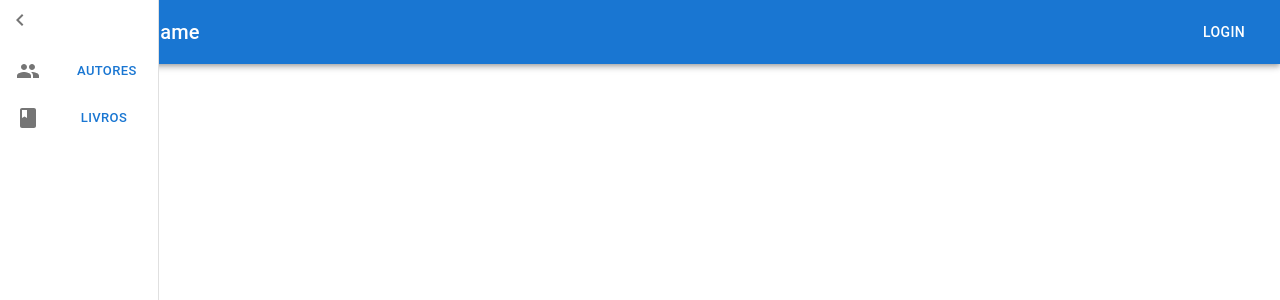
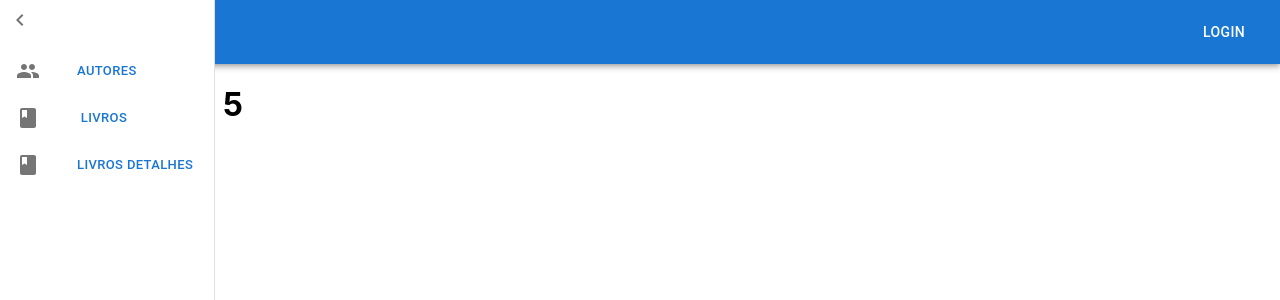
Before and after one commit to pessolatohenrique/template-generator, a React (Create React App) app in the folder templates/react-material-ui/: page /livros/5 in a window 1280 px wide. Both pictures are taken after a click on the button "menu". Shown: the top 300 px of the page. Built offline with nearby package versions, Linux system fonts and the light colour scheme.

Commit message:
react-material-ui: configuracao do react-router com exemplos

```diff
--- a/templates/react-material-ui/package.json
+++ b/templates/react-material-ui/package.json
@@ -13,6 +13,7 @@
     "@testing-library/user-event": "^12.1.10",
     "react": "^17.0.2",
     "react-dom": "^17.0.2",
+    "react-router-dom": "^5.3.0",
     "react-scripts": "4.0.3",
     "web-vitals": "^1.0.1"
   },
--- a/templates/react-material-ui/src/App.js
+++ b/templates/react-material-ui/src/App.js
@@ -1,10 +1,34 @@
+import React from "react";
 import AppBarWrapper from "./components/AppBarWrapper";
+import { BrowserRouter as Router, Switch, Route } from "react-router-dom";
+import ExampleList from "./views/register/ExampleList";
+import ExampleForm from "./views/register/ExampleForm";
+import ExampleDetail from "./views/register/ExampleDetail";
+import NotFound from "./components/NotFound";
 
 function App() {
   return (
-    <>
+    <Router>
       <AppBarWrapper />
-    </>
+
+      <Switch>
+        <Route path="/autores">
+          <ExampleList />
+        </Route>
+
+        <Route exact path="/livros">
+          <ExampleForm />
+        </Route>
+
+        <Route exact path="/livros/:id">
+          <ExampleDetail />
+        </Route>
+
+        <Route path="*">
+          <NotFound />
+        </Route>
+      </Switch>
+    </Router>
   );
 }
 
--- a/templates/react-material-ui/src/components/AppBarWrapper.js
+++ b/templates/react-material-ui/src/components/AppBarWrapper.js
@@ -26,6 +26,11 @@ const items = [
   {
     table: "livros",
     link: "livros",
+    icon: <BookIcon />,
+  },
+  {
+    table: "livros detalhes",
+    link: "livros/5",
     icon: <BookIcon />,
   },
 ];
--- /dev/null
+++ b/templates/react-material-ui/src/components/NotFound.js
@@ -0,0 +1,10 @@
+function NotFound() {
+  return (
+    <>
+      <h1>Component not found</h1>
+      <p>elaborar estilo</p>
+    </>
+  );
+}
+
+export default NotFound;
--- /dev/null
+++ b/templates/react-material-ui/src/views/register/ExampleDetail.js
@@ -0,0 +1,9 @@
+import React from "react";
+import { useParams } from "react-router-dom";
+
+function ExampleDetail() {
+  const { id } = useParams();
+  return <h1>Detail with ID: {id}</h1>;
+}
+
+export default ExampleDetail;
--- a/templates/react-material-ui/src/views/register/ExampleForm.js
+++ b/templates/react-material-ui/src/views/register/ExampleForm.js
@@ -1 +1,5 @@
-// Silence is golden
+function ExampleForm() {
+  return <h1>ExampleForm</h1>;
+}
+
+export default ExampleForm;
--- a/templates/react-material-ui/src/views/register/ExampleList.js
+++ b/templates/react-material-ui/src/views/register/ExampleList.js
@@ -1 +1,6 @@
 // Silence is golden
+function ExampleList() {
+  return <h1>Example List</h1>;
+}
+
+export default ExampleList;
```
Also changed, not shown: 1 other file (tests, documents, lock files or other folders).
